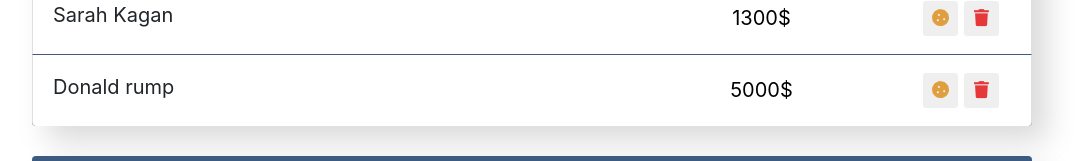
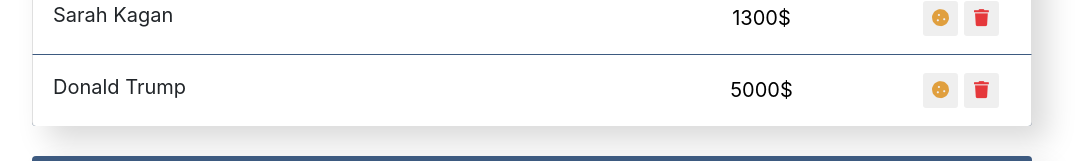
Before and after one commit to glushach/react-mpot, a React (Create React App) app: page / in a window 1280 px wide. Shown: the part 545-706 px from the top of the page, without its empty margins (108-1192 px from the left). Built offline with nearby package versions, Linux system fonts and the light colour scheme.

Commit message:
change commets

```diff
--- a/src/backend.js
+++ b/src/backend.js
@@ -13,7 +13,7 @@ export const employeers = [
   },
   {
     id: 3,
-    name: 'Donald rump',
+    name: 'Donald Trump',
     salary: '5000',
     increasePremium: false
   }
```
Also changed, not shown: src/components/employees-list/employees-list.js (+8 -3 lines).
